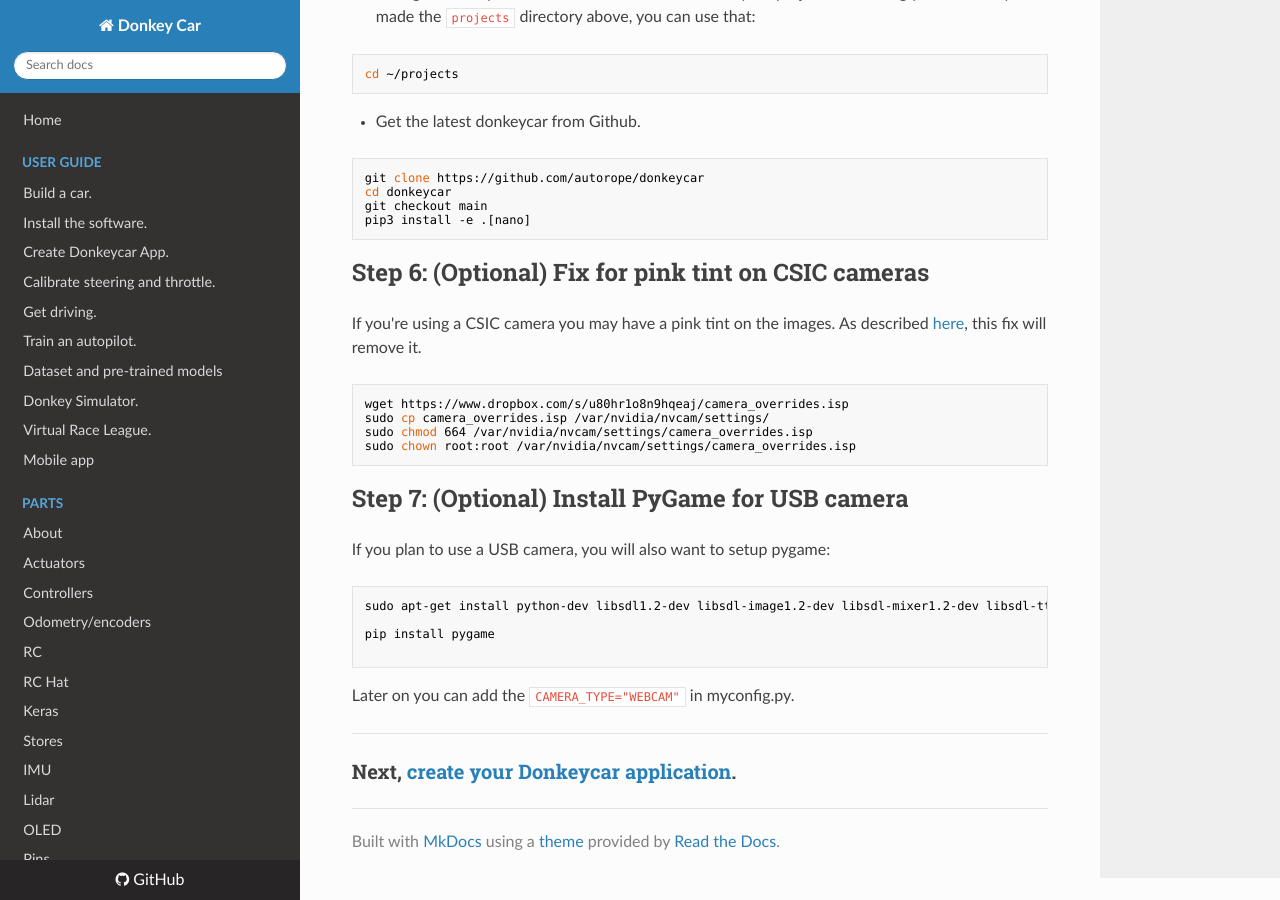
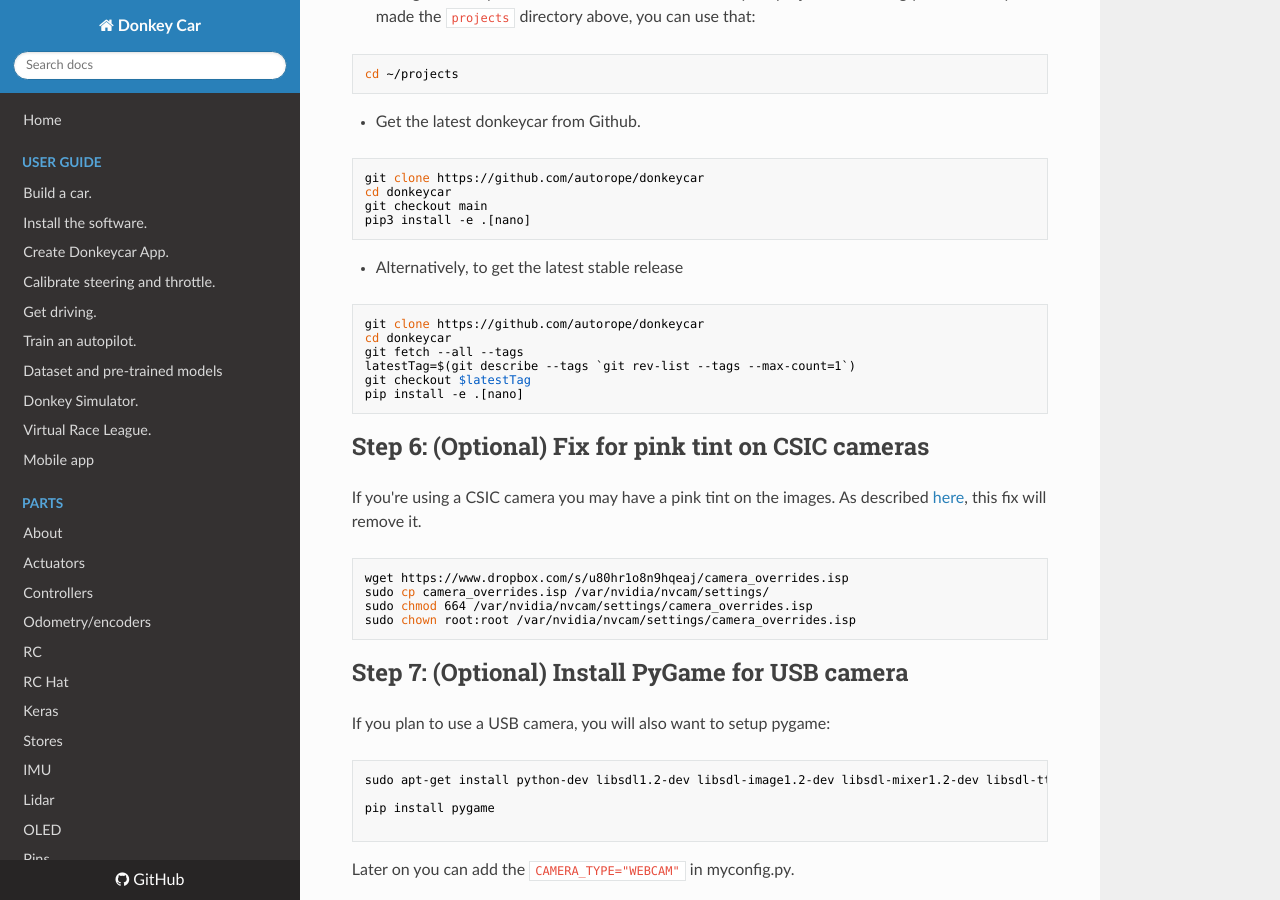
Before and after one commit to autorope/donkeydocs, an MkDocs documentation site: the page built from docs/guide/robot_sbc/setup_jetson_nano.md, in a window 1280 px wide and 900 px high, scrolled down 1795 px. Built offline with MkDocs 1.6.1, drawn with Linux system fonts in a browser that asks for light colours; nearby versions of some CDN libraries.

Commit message:
Add release install instructions

````diff
--- a/docs/guide/robot_sbc/setup_jetson_nano.md
+++ b/docs/guide/robot_sbc/setup_jetson_nano.md
@@ -94,6 +94,16 @@ git checkout main
 pip3 install -e .[nano]
 ```
 
+* Alternatively, to get the latest stable release
+```bash
+git clone https://github.com/autorope/donkeycar
+cd donkeycar
+git fetch --all --tags
+latestTag=$(git describe --tags `git rev-list --tags --max-count=1`)
+git checkout $latestTag
+pip install -e .[nano]
+```
+
 ## Step 6: (Optional) Fix for pink tint on CSIC cameras
 
 If you're using a CSIC camera you may have a pink tint on the images. As described [here](https://jonathantse.medium.com/fix-pink-tint-on-jetson-nano-wide-angle-camera-a8ce5fbd797f), this fix will remove it.
````
